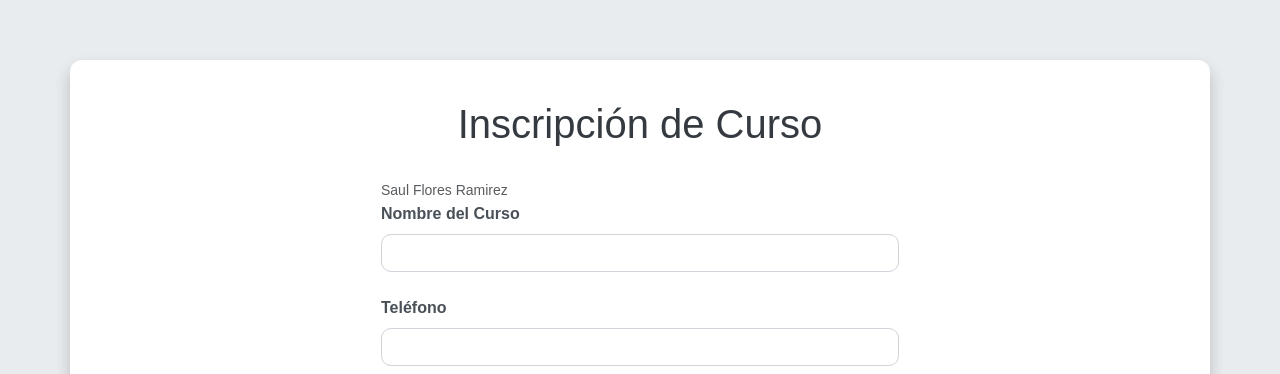
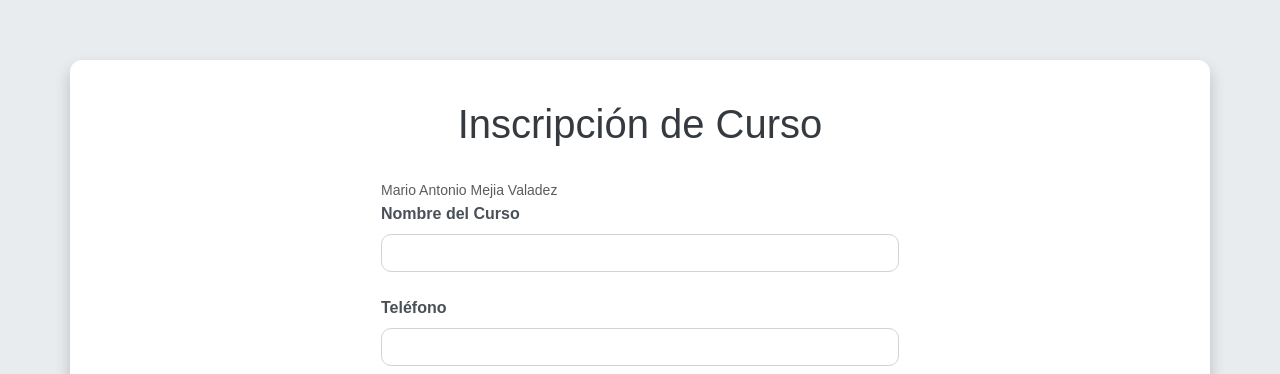
Before and after one commit to Foxy-pixel/Flask7B, a Flask app: page / in a window 1280 px wide. Shown: the top 374 px of the page. Run offline with Flask 3, Linux system fonts and the light colour scheme; some libraries are stand-ins or nearby versions.

Commit message:
Update curso.html

```diff
--- a/templates/curso.html
+++ b/templates/curso.html
@@ -103,7 +103,7 @@
         <div class="row d-flex justify-content-center">
             <div class="col-md-6">
                 <h1>Inscripción de Curso</h1>
-                <small class="text-muted">Saul Flores Ramirez</small>
+                <small class="text-muted">Mario Antonio Mejia Valadez</small>
                 <form id="frmCurso" action="/curso" method="POST">
                     <input type="hidden" id="id_curso" name="id_curso">
                     <div class="mb-4">
```
